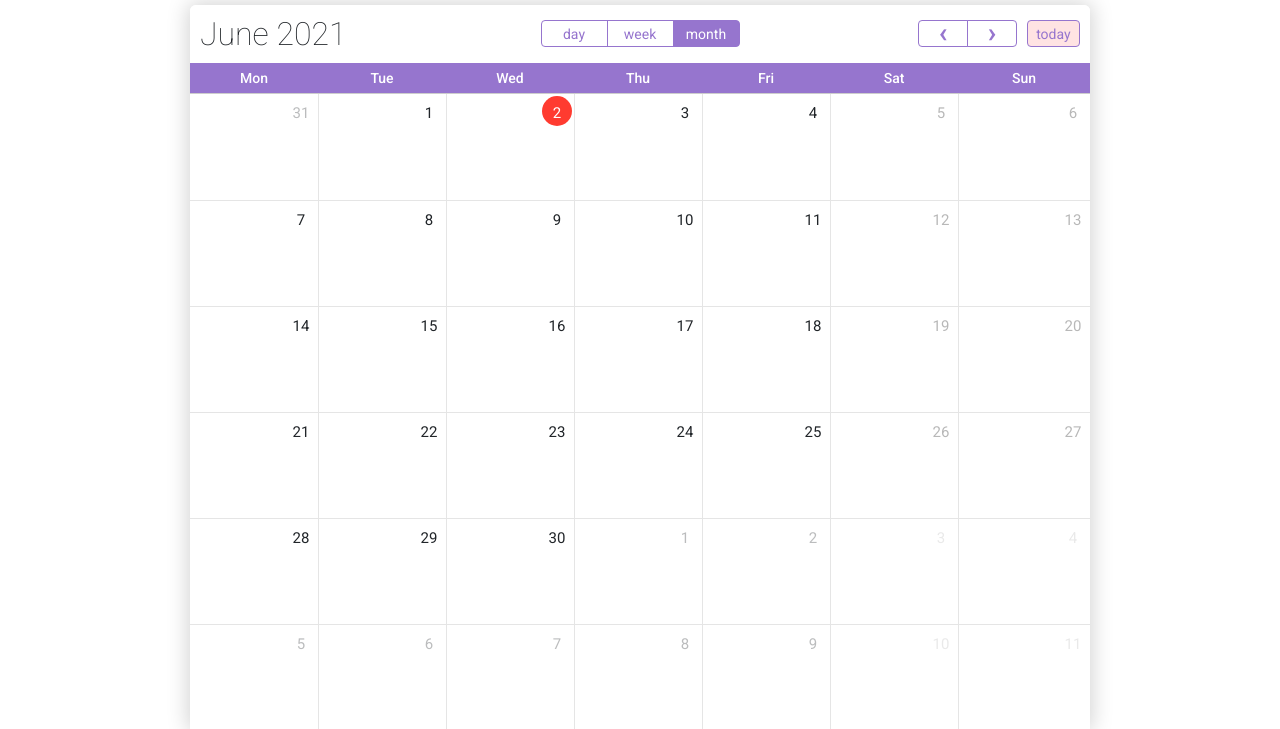
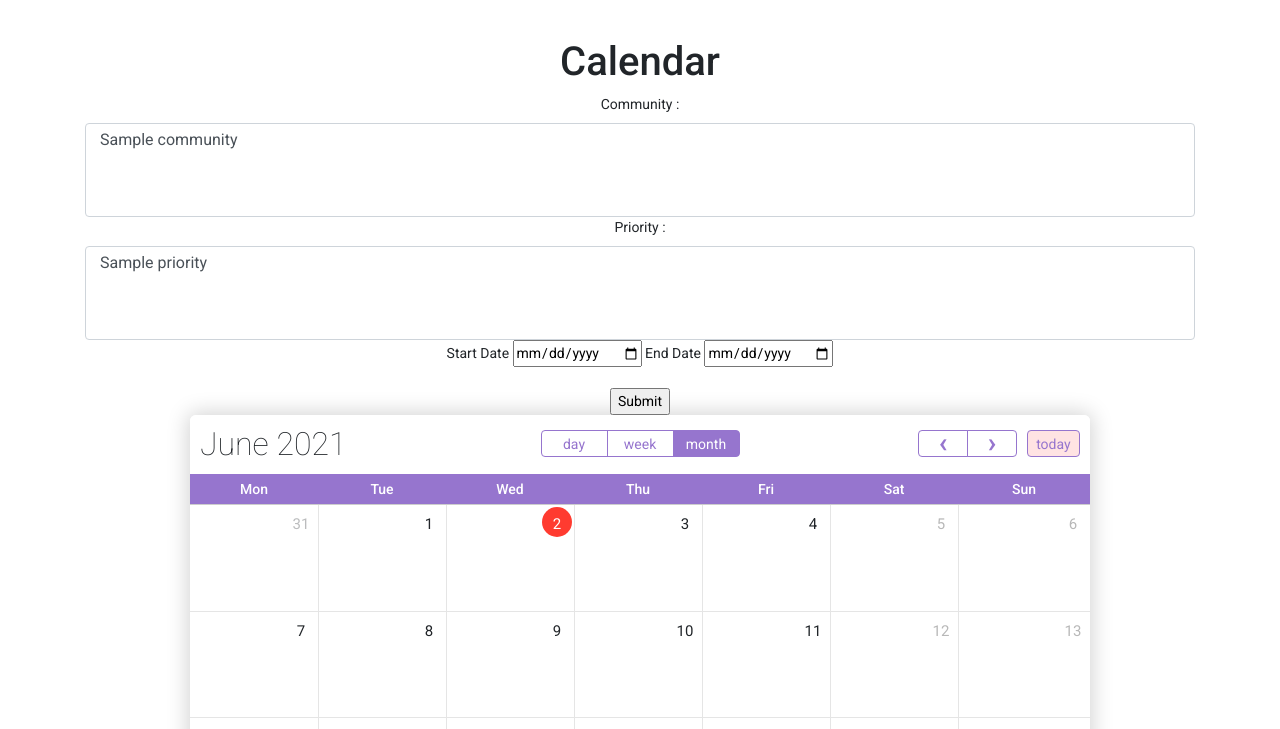
Before and after one commit to gabrielhayoun/communitymanager, a Django app: page /calendar in a window 1280 px wide. Shown: the part 56-785 px from the top of the page. Run offline with Django 3.2, Linux system fonts and the light colour scheme; a user stored in the database is signed in; tables that the repository leaves empty hold one stand-in row (values such as "Sample post"); parts of the project's set-up code (start-up, migrations or seed data) failed here and were passed over; some libraries are stand-ins or nearby versions.

Commit message:
Form pour rechercher les evenements

```diff
--- a/projet/communitymanager/forms.py
+++ b/projet/communitymanager/forms.py
@@ -1,5 +1,5 @@
 from django import forms
-from .models import Post, Commentary
+from .models import Post, Commentary, Priority
 
 
 class NewPostForm(forms.ModelForm):
@@ -43,3 +43,21 @@ class CommentaryForm(forms.ModelForm):
     def __init__(self, *args, **kwargs):
         super(CommentaryForm, self).__init__(*args, **kwargs)
         self.fields['content'].required = False
+
+
+class CalendarForm(forms.Form):
+    community = forms.ModelMultipleChoiceField(queryset=None, required=False, widget=forms.CheckboxSelectMultiple )
+    priority = forms.ModelMultipleChoiceField(queryset=None, required=False, widget=forms.CheckboxSelectMultiple )
+    start_date = forms.DateField(required=False)
+    end_date = forms.DateField(required=False)
+
+    def __init__(self, user, *args, **kwargs):
+        super(CalendarForm, self).__init__(*args, **kwargs)
+        self.fields['community'].queryset = user.community_set.all()
+        self.fields['priority'].queryset = Priority.objects.all()
+
+#    def clean_community(self, request):
+#        for commu in request.user.community_set.all():
+#            if request.POST.get(commu.title):
+#                self.community.update({commu.title: commu})
+#        return self.community
--- a/projet/communitymanager/templates/communitymanager/calendar.html
+++ b/projet/communitymanager/templates/communitymanager/calendar.html
@@ -4,6 +4,53 @@
 {% block title %} Calendar {% endblock %}
 
 {% block content %}
+
+<div class="container">
+    <h1 class="border-title">Calendar</h1>
+    <form method="post" action="{% url 'calendar' %}" id="calendar_form" class="needs-validation">
+        <div class="form-group">
+            {% csrf_token %}
+            {# Community #}
+            <label for="id_community">Community :</label>
+            <select class="form-control" id="id_community" name="community" multiple>
+                {% for commu in user_community %}
+                {% if commu in community_form and all_community == 0 %}
+                <option value={{commu.id}} selected>{{commu}}</option>
+                {% else %}
+                <option value={{commu.id}}>{{commu}}</option>
+                {% endif %}
+                {% endfor %}
+            </select>
+            {# Priority #}
+            <label for="id_priority">Priority :</label>
+            <select class="form-control" id="id_priority" name="priority" multiple>
+                {% for priority in priorities %}
+                {% if priority in priority_form and all_priority == 0 %}
+                <option value="{{priority.id}}" selected>{{priority}}</option>
+                {% else %}
+                <option value="{{priority.id}}">{{priority}}</option>
+                {% endif %}}
+                {% endfor %}
+            </select>
+            {# Date #}
+            <label for="id_start_date">Start Date</label>
+            {% if start == 1 %}
+            <input type="date" class="" id="id_start_date" name="start_date" value="{{str_start}}"/>
+            {% else %}
+            <input type="date" class="" id="id_start_date" name="start_date"/>
+            {% endif %}
+            <label for="id_end_date">End Date</label>
+            {% if end == 1 %}
+            <input type="date" class="" id="id_end_date" name="end_date" value="{{str_end}}"/>
+            {% else %}
+            <input type="date" class="" id="id_end_date" name="end_date"/>
+            {% endif %}
+            <br>
+        </div>
+        <input type="submit" value="Submit">
+    </form>
+</div>
+
 <div id='wrap'>
 
     <div id='calendar'></div>
--- a/projet/communitymanager/views.py
+++ b/projet/communitymanager/views.py
@@ -1,14 +1,13 @@
-
 # ---------------IMPORT-------------------
 from django.core import serializers
 from django.core.files import temp
 from django.shortcuts import render, get_object_or_404, redirect
+from django.db.models import Q
 
 from django.utils import timezone
-from datetime import datetime
+from datetime import datetime, timedelta
 
-
-from .forms import NewPostForm, CommentaryForm
+from .forms import NewPostForm, CommentaryForm, CalendarForm
 from .models import Community, Post, Commentary, Priority
 from django.contrib.auth.decorators import login_required
 
@@ -51,7 +50,7 @@ def community(request, community_id):
 # 0 lets not see the toast
 # 1 will return the page with a toast when someone wants to change a post he is not allowed to
 @login_required()
-def post(request, post_id,):
+def post(request, post_id, ):
     one_post = get_object_or_404(Post, id=post_id)
     commentaries = Commentary.objects.filter(post=one_post).order_by('-date_creation')
     # beginning of the form
@@ -109,7 +108,7 @@ def new_post(request):
         return render(request, 'communitymanager/new_post.html', locals())
 
 
-#modify a post
+# modify a post
 @login_required()
 def modif_post(request, post_id):
     form = NewPostForm(user=request.user, data=request.POST or None)
@@ -185,6 +184,52 @@ def news_feed(request):
 
 @login_required()
 def calendar(request):
-    community_user = request.user.community_set.all()
-    posts = Post.objects.filter(event=True, community__in=community_user)
+    all_community = 0
+    all_priority =0
+    start = 0
+    end = 0
+    form = CalendarForm(user=request.user, data=request.POST or None)
+    user_community = request.user.community_set.all()
+    priorities = Priority.objects.order_by('id')
+    posts = Post.objects.filter(event=True, community__in=user_community)
+    if form.is_valid():
+        community_form = form.cleaned_data['community']
+        priority_form = form.cleaned_data['priority']
+        start_date = form.cleaned_data['start_date']
+        end_date = form.cleaned_data['end_date']
+
+        if not priority_form:
+            priority_form = priorities
+            all_priority = 1
+
+        if not community_form:
+            community_form = user_community
+            all_community = 1
+
+        if start_date is not None and end_date is not None:
+            end_date_plus = end_date + timedelta(days=1)
+            posts = Post.objects.filter(event=True, community__in=community_form,
+                                        priority__in=priority_form, date_event__gt=start_date, date_event__lt=end_date_plus)
+            end = 1
+            start = 1
+            str_start = str(start_date)
+            str_end = str(end_date)
+        elif start_date is not None :
+            posts = Post.objects.filter(event=True, community__in=community_form,
+                                        priority__in=priority_form, date_event__gt=start_date)
+            start = 1
+            str_start = str(start_date)
+        elif end_date is not None:
+            end_date_plus = end_date + timedelta(days=1)
+            posts = Post.objects.filter(event=True, community__in=community_form,
+                                        priority__in=priority_form, date_event__lt=end_date_plus)
+            end = 1
+            tr_end = str(end_date)
+        else:
+            posts = Post.objects.filter(event=True, community__in=community_form, priority__in=priority_form, )
+
+        print (start_date, start)
+        print(form.cleaned_data['start_date'])
+        return render(request, 'communitymanager/calendar.html', locals())
+    print("nope")
     return render(request, 'communitymanager/calendar.html', locals())
```
